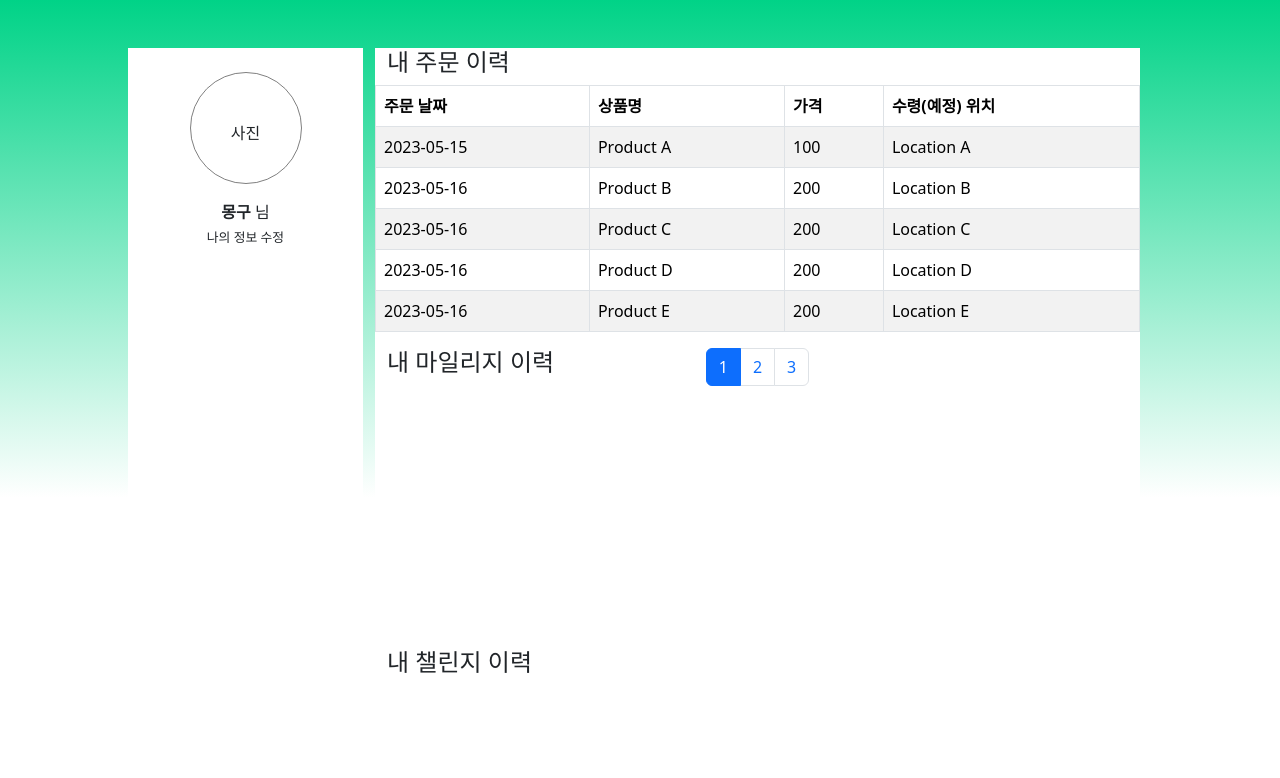
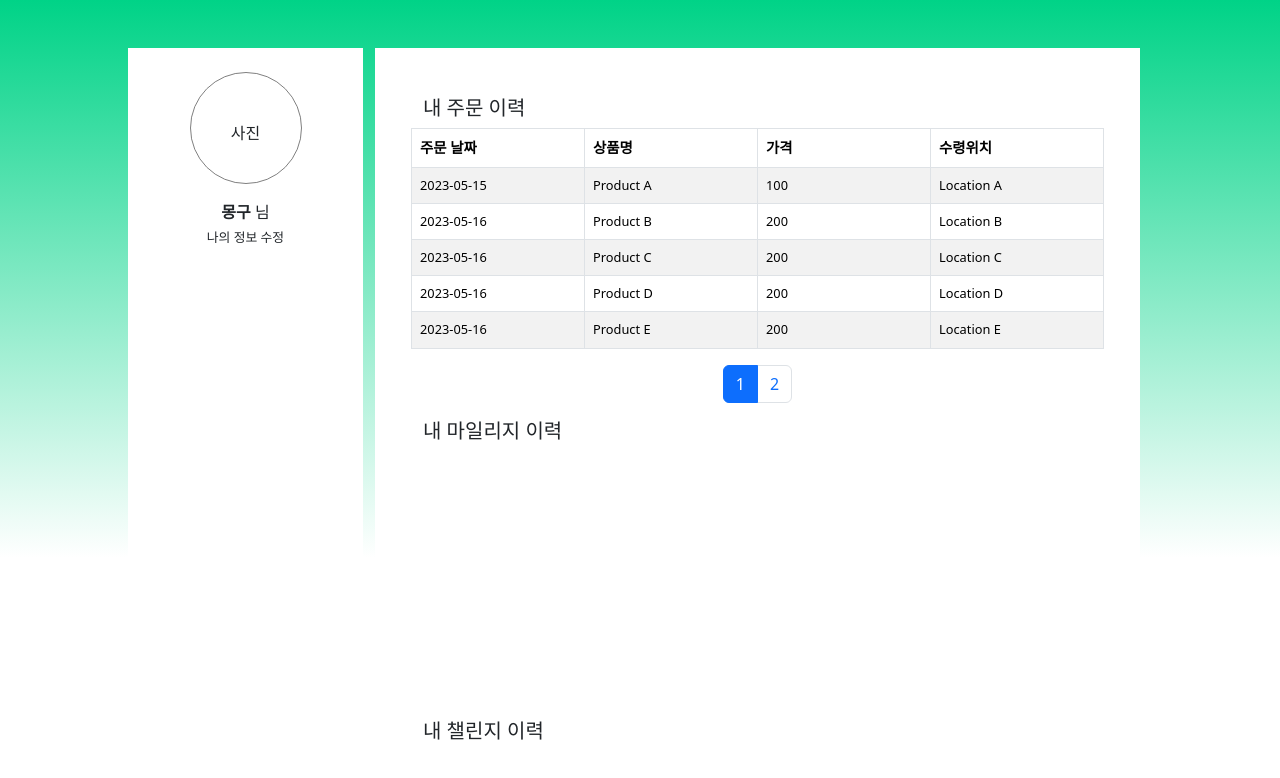
Before and after one commit to snghyun331/elice-ecobucks, a React (Vite) app in the folder front/: page /my in a window 1280 px wide. Shown: the top 778 px of the page. Built offline with nearby package versions, Linux system fonts and the light colour scheme.

Commit message:
Feat : 주문이력 컴포넌트 사이즈 조정

```diff
--- a/front/src/components/My/UserOrderHistory.jsx
+++ b/front/src/components/My/UserOrderHistory.jsx
@@ -55,30 +55,6 @@ const UserOrderHistory = () => {
       price: 200,
       location: "Location E",
     },
-    {
-      date: "2023-05-16",
-      product: "Product E",
-      price: 200,
-      location: "Location E",
-    },    {
-      date: "2023-05-16",
-      product: "Product E",
-      price: 200,
-      location: "Location E",
-    },
-    {
-      date: "2023-05-16",
-      product: "Product E",
-      price: 200,
-      location: "Location E",
-    },
-    {
-      date: "2023-05-16",
-      product: "Product E",
-      price: 200,
-      location: "Location E",
-    },
-
 
     // 더 많은 주문 내역 데이터...
   ];
@@ -92,24 +68,25 @@ const UserOrderHistory = () => {
   const handlePageChange = (pageNumber) => {
     setCurrentPage(pageNumber);
   };
+
   return (
     <>
       <Table striped bordered>
         <thead>
-          <tr>
+          <tr style={{fontSize:'0.9rem'}}>
             <th>주문 날짜</th>
             <th>상품명</th>
             <th>가격</th>
-            <th>수령(예정) 위치</th>
+            <th>수령위치</th>
           </tr>
         </thead>
         <tbody>
           {currentOrders.map((order, index) => (
-            <tr key={index}>
-              <td>{order.date}</td>
-              <td>{order.product}</td>
-              <td>{order.price}</td>
-              <td>{order.location}</td>
+            <tr key={index}  style={{fontSize:'0.8rem'}}>
+              <td style={{ width: '25%' }}>{order.date}</td>
+              <td style={{ width: '25%' }}>{order.product}</td>
+              <td style={{ width: '25%' }}>{order.price}</td>
+              <td style={{ width: '25%' }}>{order.location}</td>
             </tr>
           ))}
         </tbody>
@@ -118,9 +95,7 @@ const UserOrderHistory = () => {
       {orderHistory.length > ordersPerPage && (
         <Container className="d-flex justify-content-center">
   <Pagination>
-            {Array.from({
-              length: Math.ceil(orderHistory.length / ordersPerPage),
-            }).map((_, index) => (
+    {Array.from({ length: Math.ceil(orderHistory.length / ordersPerPage) }).map((_, index) => (
       <Pagination.Item
         key={index + 1}
         active={index + 1 === currentPage}
@@ -132,6 +107,7 @@ const UserOrderHistory = () => {
   </Pagination>
 </Container>
 )}
+
     </>
   );
 };
--- a/front/src/pages/My/My.jsx
+++ b/front/src/pages/My/My.jsx
@@ -53,18 +53,17 @@ function My() {
           </Col>
           <Col className="ps-0" xs={9}>
             {/* 오른쪽 컬럼 */}
-            <Container style={{ height: "100%", background: "white" }}>
-              <Row style={{ height: "300px" }}>
-                <h4>내 주문 이력</h4>
-                {/* 내용 추가 */}
+            <Container className='p-5' style={{ height: "100%", background: "white" }}>
+              <Row>
+                <h5>내 주문 이력</h5>
                 <UserOrderHistory />
               </Row>
               <Row style={{ height: "300px" }}>
-                <h4>내 마일리지 이력</h4>
+                <h5>내 마일리지 이력</h5>
                 {/* 내용 추가 */}
               </Row>
               <Row style={{ height: "300px" }}>
-                <h4>내 챌린지 이력</h4>
+                <h5>내 챌린지 이력</h5>
                 {/* 내용 추가 */}
               </Row>
             </Container>
```
Lines whose indentation alone changed are shown as unchanged.
